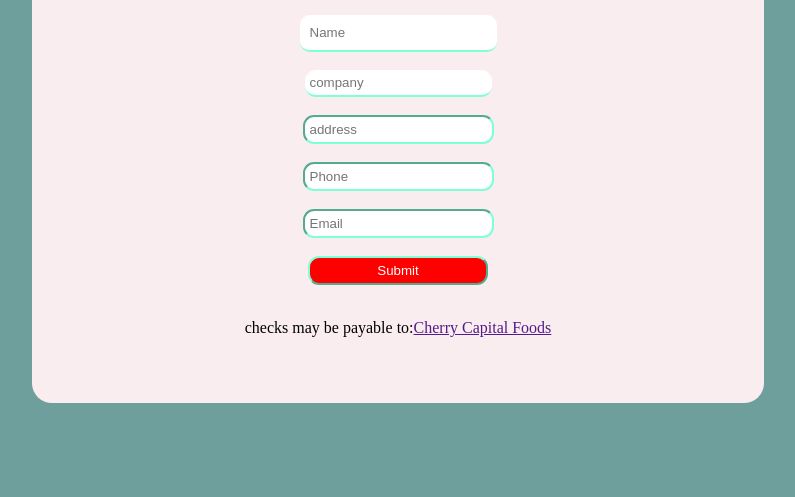
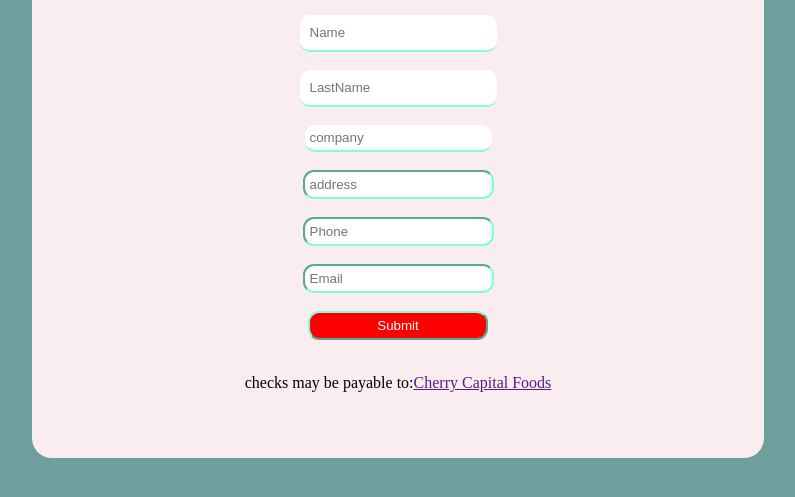
Before and after one commit to SONIAKUSHWAH/First_repo, a plain HTML site: page registered.html in a window 1280 px wide. Shown: the part 123-620 px from the top of the page, without its empty margins (242-1037 px from the left). Drawn offline with Linux system fonts and the light colour scheme.

Commit message:
added last name

```diff
--- a/registered.html
+++ b/registered.html
@@ -71,6 +71,8 @@
         <form>
             <input type="Name" id="Name" placeholder="Name"><br><br>
 
+            <input type="LastName" id="Name" placeholder="LastName"><br><br>
+
             <input type="company" id="company" placeholder="company"><br><br>
 
             <input type="address" id="address" placeholder="address"><br><br>
```
